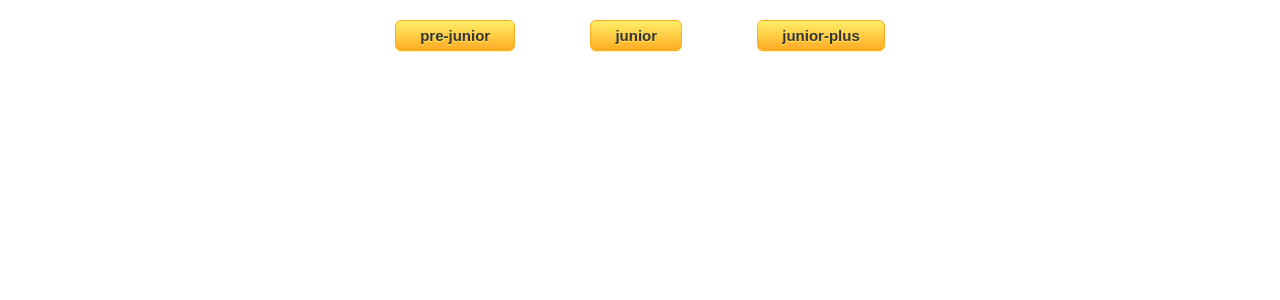
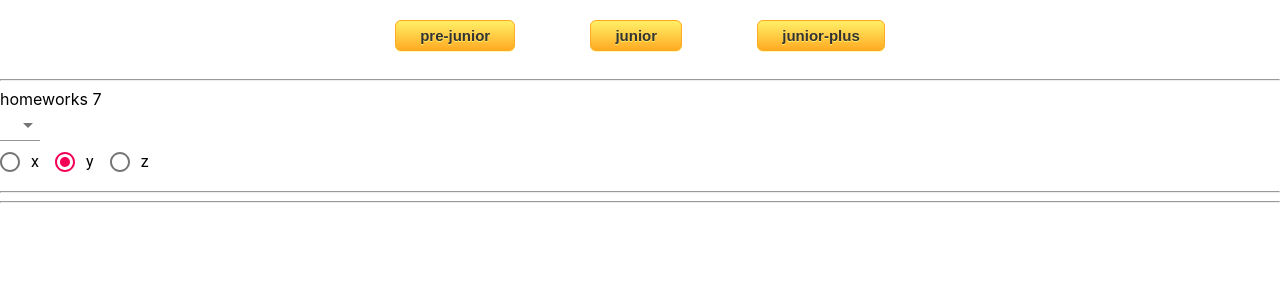
Before and after one commit to RomanRadaykinFrontend/simple-react-homeworks, a React (Create React App) app: page /#/junior in a window 1280 px wide. Shown: the top 300 px of the page. Built offline with nearby package versions, Linux system fonts and the light colour scheme.

Commit message:
'homework_7'

```diff
--- a/package.json
+++ b/package.json
@@ -4,6 +4,7 @@
   "version": "0.1.0",
   "private": true,
   "dependencies": {
+    "@material-ui/core": "^4.11.3",
     "@testing-library/jest-dom": "^4.2.4",
     "@testing-library/react": "^9.3.2",
     "@testing-library/user-event": "^7.1.2",
--- a/src/p2-homeworks/h5/pages/Junior.tsx
+++ b/src/p2-homeworks/h5/pages/Junior.tsx
@@ -1,9 +1,11 @@
 import React from "react";
+import HW7 from "../../h7/HW7";
 
 
 function PreJunior() {
     return (
         <div>
+            <HW7/>
         </div>
     );
 }
--- a/src/p2-homeworks/h7/common/c5-SuperSelect/SuperSelect.tsx
+++ b/src/p2-homeworks/h7/common/c5-SuperSelect/SuperSelect.tsx
@@ -1,4 +1,7 @@
 import React, {SelectHTMLAttributes, DetailedHTMLProps, ChangeEvent} from "react";
+import cl from '../../HW7.module.css'
+import MenuItem from "@material-ui/core/MenuItem";
+import {Select} from "@material-ui/core";
 
 type DefaultSelectPropsType = DetailedHTMLProps<SelectHTMLAttributes<HTMLSelectElement>, HTMLSelectElement>
 
@@ -14,16 +17,24 @@ const SuperSelect: React.FC<SuperSelectPropsType> = (
         ...restProps
     }
 ) => {
-    const mappedOptions: any[] = []; // map options with key
+    const mappedOptions: any[] = options ? options.map((item, index) => {
+        return <MenuItem value={item} key={'name' + "-" + index}>
+            {item}
+        </MenuItem>
+    }) : [] // map options with key
 
-    const onChangeCallback = (e: ChangeEvent<HTMLSelectElement>) => {
-        // onChange, onChangeOption
+    const onChangeCallback = (e: React.ChangeEvent<any>) => {
+        if (onChangeOption) {
+            onChangeOption(e.target.value)
+        }
     }
 
     return (
-        <select onChange={onChangeCallback} {...restProps}>
+        <Select className={cl.styleSelect} onChange={onChangeCallback}>
             {mappedOptions}
-        </select>
+        </Select>
+
+
     );
 }
 
--- a/src/p2-homeworks/h7/common/c6-SuperRadio/SuperRadio.tsx
+++ b/src/p2-homeworks/h7/common/c6-SuperRadio/SuperRadio.tsx
@@ -1,4 +1,5 @@
 import React, {ChangeEvent, InputHTMLAttributes, DetailedHTMLProps} from "react";
+import {FormControlLabel, FormControlLabelProps, Radio} from "@material-ui/core";
 
 type DefaultRadioPropsType = DetailedHTMLProps<InputHTMLAttributes<HTMLInputElement>, HTMLInputElement>
 
@@ -15,18 +16,32 @@ const SuperRadio: React.FC<SuperRadioPropsType> = (
         ...restProps
     }
 ) => {
-    const onChangeCallback = (e: ChangeEvent<HTMLInputElement>) => {
-        // onChange, onChangeOption
+    const onChangeCallback = (e: React.ChangeEvent<any>) => {
+        if(onChangeOption){
+            onChangeOption(e.target.value)
+        }
     }
 
-
+    //ChangeEvent<HTMLInputElement>
     const mappedOptions: any[] = options ? options.map((o, i) => ( // map options with key
         <label key={name + "-" + i}>
-            <input
+            {/*<input
                 type={"radio"}
+                value={o}
+                onChange={onChangeCallback}
+                name={'name - ' + i}
+                checked={value === o}
                 // name, checked, value, onChange
             />
-            {o}
+            {o}*/}
+
+            <FormControlLabel value={o}
+                              control={<Radio />}
+                              label={o}
+                              onChange={onChangeCallback}
+                              name={'name - ' + i}
+                              checked={value === o}/>
+
         </label>
     )) : [];
 
```
Also changed, not shown: src/p2-homeworks/h7/HW7.module.css (added), 1 other file (tests, documents, lock files or other folders).
